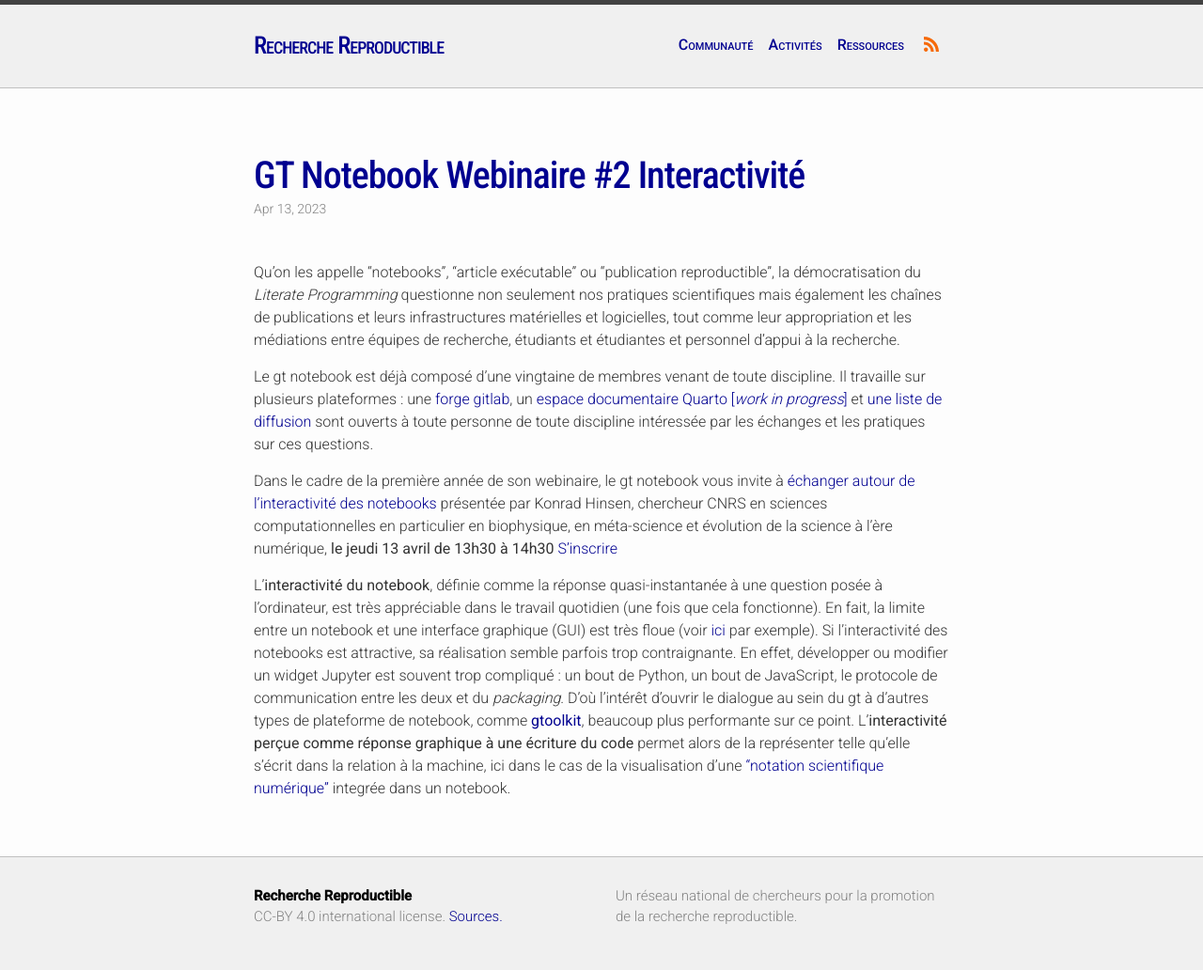
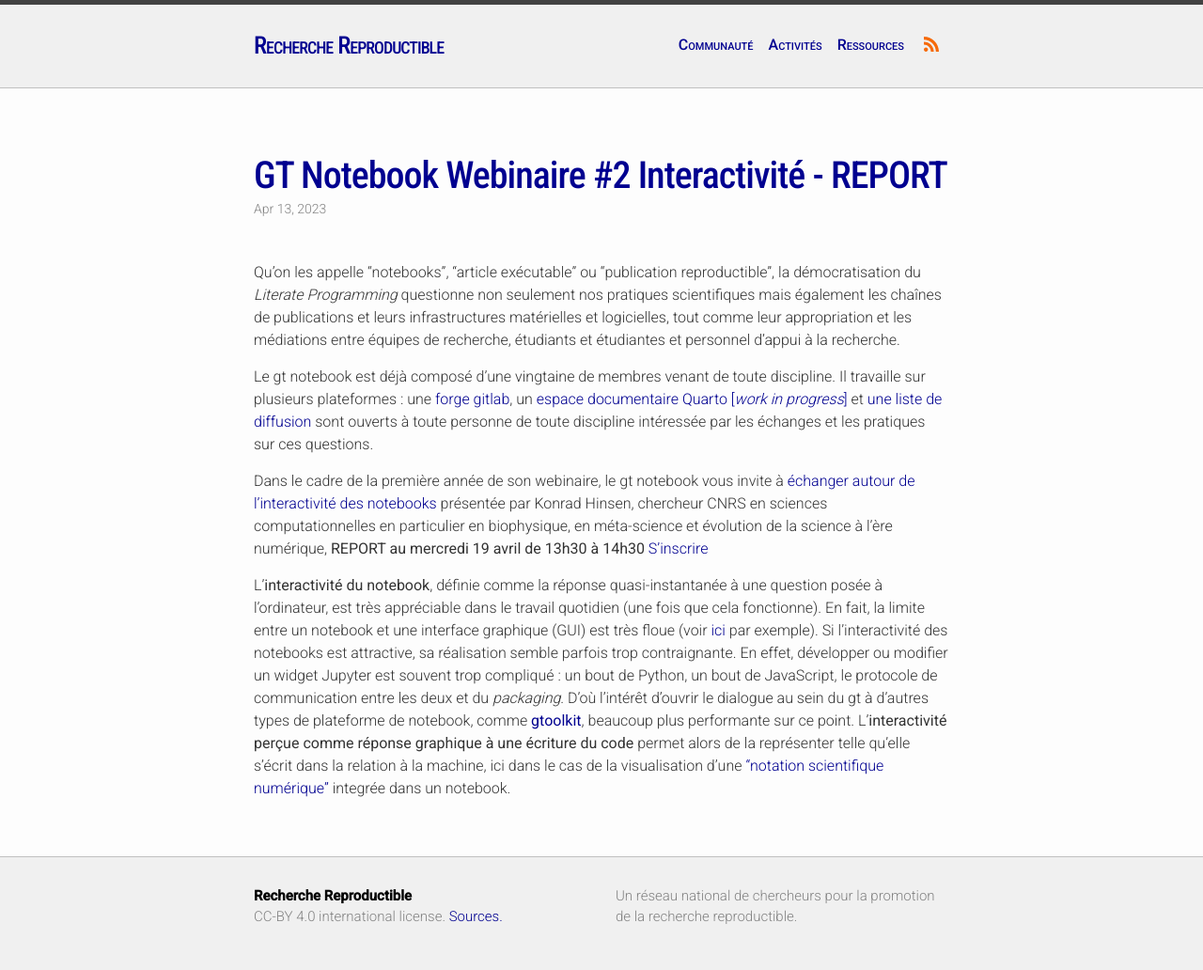
Before and after one commit to FR-RN/FR-RN, a Jekyll site: the page built from _posts/2023-04-13-GT-Notebook-April-Webinaire.md, in a window 1280 px wide. Shown: the whole page at 94% size. Built offline with Jekyll 4.4.1, drawn with Linux system fonts in a browser that asks for light colours; some web fonts are replaced.

Commit message:
fix: report date webinaire gt notebook

```diff
--- a/_posts/2023-04-13-GT-Notebook-April-Webinaire.md
+++ b/_posts/2023-04-13-GT-Notebook-April-Webinaire.md
@@ -1,6 +1,6 @@
 ---
 layout: post
-title:  "GT Notebook Webinaire #2 Interactivité"
+title:  "GT Notebook Webinaire #2 Interactivité - REPORT"
 date:   2023-04-13 13:30 +0100
 categories: news
 ---
@@ -10,7 +10,7 @@ Qu'on les appelle "notebooks", "article exécutable" ou "publication reproductib
 Le gt notebook est déjà composé d'une vingtaine de membres venant de toute discipline. Il travaille sur plusieurs plateformes : une [forge gitlab](https://gitlab.huma-num.fr/gt-notebook), un [espace documentaire Quarto [_work in progress_]](https://gt-notebook.gitpages.huma-num.fr/site_quarto/) et [une liste de diffusion](https://groupes.renater.fr/sympa/info/notebooks-inter-reseaux) sont ouverts à toute personne de toute discipline intéressée par les échanges et les pratiques sur ces questions.
 
 Dans le cadre de la première année de son webinaire, le gt notebook vous invite à [échanger autour de l'interactivité des notebooks](https://gt-notebook.gitpages.huma-num.fr/site_quarto/posts/webinaire2.html) présentée par Konrad Hinsen, chercheur CNRS en sciences computationnelles en particulier en biophysique, en méta-science et évolution de la science à l'ère numérique,
-**le jeudi 13 avril de 13h30 à 14h30**
+**REPORT au mercredi 19 avril de 13h30 à 14h30**
 [S'inscrire](https://enquetes.univ-rouen.fr/793337?lang=fr)
 
 L'**interactivité du notebook**, définie comme la réponse quasi-instantanée à une question posée à l'ordinateur, est très appréciable dans le travail quotidien (une fois que cela fonctionne). En fait, la limite entre un notebook et une interface graphique (GUI) est très floue (voir [ici](https://jupyter-dashboards-layout.readthedocs.io/en/latest/) par exemple). Si l'interactivité des notebooks est attractive, sa réalisation semble parfois trop contraignante. En effet, développer ou modifier un widget Jupyter est souvent trop compliqué : un bout de Python, un bout de JavaScript, le protocole de communication entre les deux et du _packaging_. D'où l'intérêt d'ouvrir le dialogue au sein du gt à d'autres types de plateforme de notebook, comme  [**gtoolkit**](https://gtoolkit.com/), beaucoup plus performante sur ce point. L'**interactivité perçue comme réponse graphique à une écriture du code** permet alors de la représenter telle qu'elle s'écrit dans la relation à la machine, ici dans le cas de la visualisation d'une ["notation scientifique numérique"](https://diode.zone/w/1RUVjM5xj54gZjHXobSNUe) integrée dans un notebook.
```
